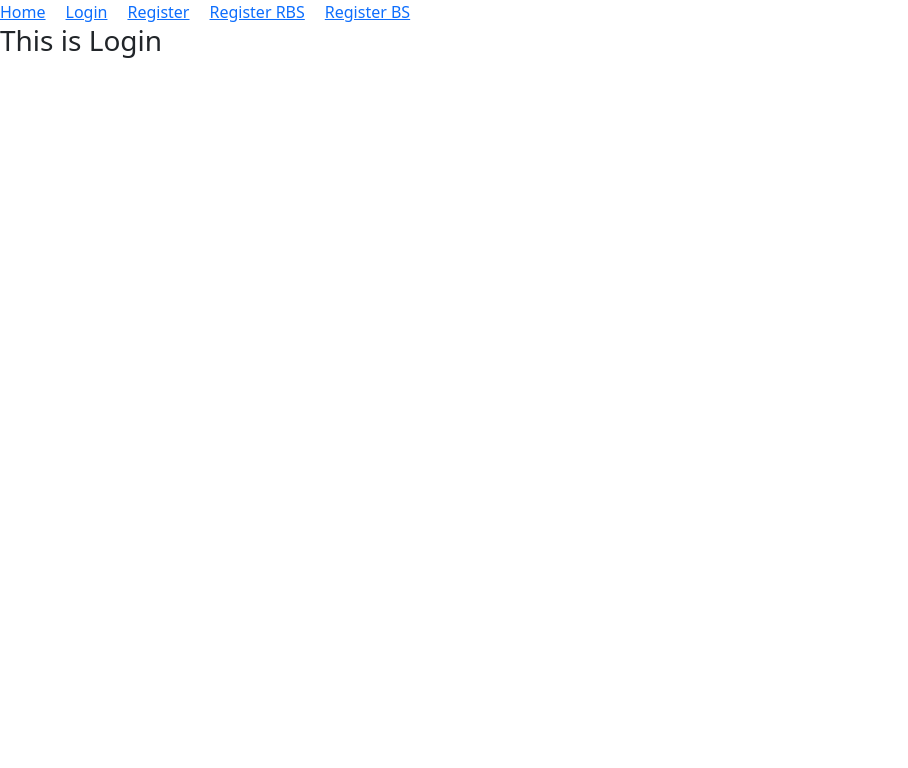
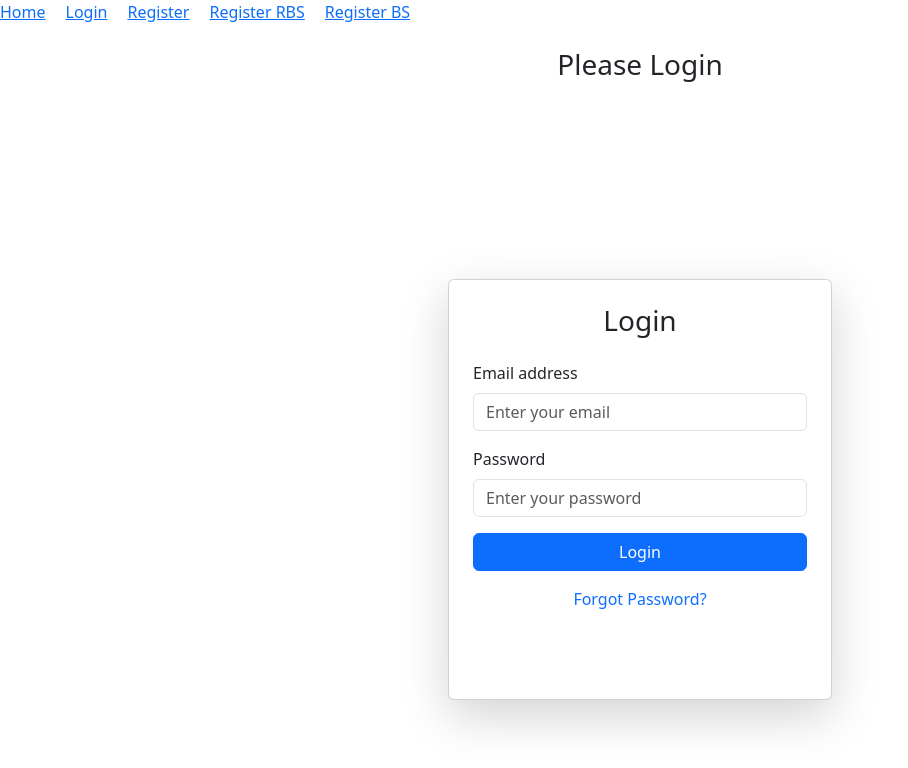
Before and after one commit to Safat11/email-password-authentication-login-form, a React (Vite) app: page /login in a window 1280 px wide. Shown: the top 768 px of the page, without its empty margins (0-908 px from the left). Built offline with nearby package versions, Linux system fonts and the light colour scheme.

Commit message:
(Recap)Create Login Page and Recap Validation

```diff
--- a/src/components/Login/Login.jsx
+++ b/src/components/Login/Login.jsx
@@ -1,9 +1,74 @@
-import React from 'react';
+import React, { useState } from 'react';
 
 const Login = () => {
+    const [error, setError] = useState('');
+    const [success, setSuccess] = useState('');
+
+    const handleLogin = (event) => {
+
+        event.preventDefault();
+
+        setError('');
+        setSuccess('');
+
+        const form = event.target;
+        const email = form.email.value;
+        const password = form.password.value;
+        console.log(email, password);
+
+
+        // Validation
+        if (!/[a-zA-Z0-9]{8,}/.test(password)) {
+            setError('Password should contain at least 8 alphanumeric characters.');
+            return;
+        } else if (!/(?=.*[!#$%&? "])/.test(password)) {
+            setError('Password must include at least one special character.');
+            return;
+        }
+
+        setSuccess('Login successful!');
+    };
+
     return (
         <div>
-            <h3>This is Login</h3>
+            <h3 className="w-25 mx-auto text-center mt-4">Please Login</h3>
+            <div className="container d-flex justify-content-center align-items-center vh-100">
+                <div className="card p-4 shadow-lg" style={{ width: '24rem' }}>
+                    <h3 className="text-center mb-4">Login</h3>
+                    <form onSubmit={handleLogin}>
+                        <div className="mb-3">
+                            <label htmlFor="email" className="form-label">Email address</label>
+                            <input
+                                type="email"
+                                className="form-control"
+                                name="email"
+                                id="email"
+                                placeholder="Enter your email"
+                                required
+                            />
+                        </div>
+                        <div className="mb-3">
+                            <label htmlFor="password" className="form-label">Password</label>
+                            <input
+                                type="password"
+                                className="form-control"
+                                name="password"
+                                id="password"
+                                placeholder="Enter your password"
+                                required
+                            />
+                        </div>
+                        <div className="d-grid">
+                            <button type="submit" className="btn btn-primary">Login</button>
+                        </div>
+                    </form>
+                    <div className="text-center mt-3">
+                        <a href="#" className="text-decoration-none">Forgot Password?</a>
+                    </div>
+                    <p className="text-danger mt-3" aria-live="polite">{error}</p>
+                    <p className="text-success mt-3" aria-live="polite">{success}</p>
+                </div>
+            </div>
         </div>
     );
 };
```
